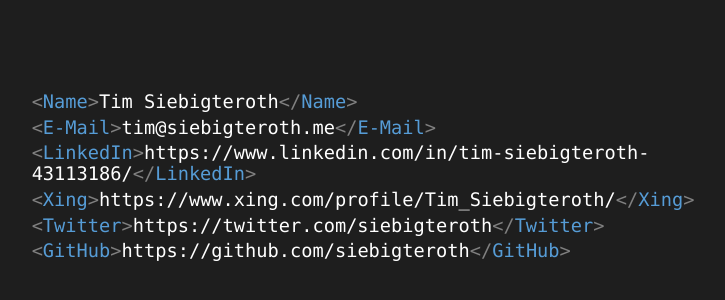
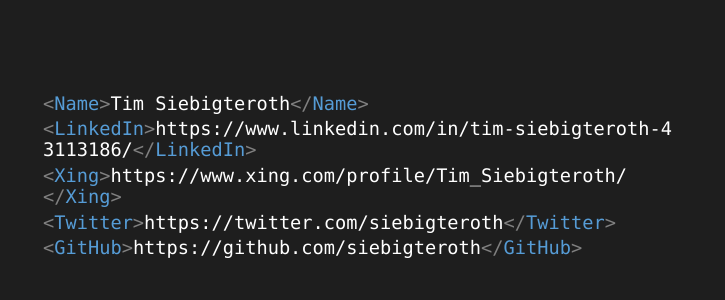
Before and after one commit to siebigteroth/siebigteroth.me, a plain HTML site: page index.html in a window 1280 px wide. Shown: the part 224-524 px from the top of the page, without its empty margins (277-1002 px from the left). Drawn offline with Linux system fonts and the light colour scheme.

Commit message:
Removed mail

```diff
--- a/index.html
+++ b/index.html
@@ -30,6 +30,7 @@
 			a {
 				text-decoration: none;
 				user-select: auto;
+				word-break: break-all;
 			}
 			a:hover {
 				text-decoration: underline;
@@ -63,18 +64,12 @@
 			.line:nth-child(5) {
 				animation-delay: 1000ms;
 			}
-			.line:nth-child(6) {
-				animation-delay: 1200ms;
-			}
 		</style>
 	</head>
 	<body>
 		<div>
 			<div class="line">
 				<span class="bracket">&lt;</span><span class="tag">Name</span><span class="bracket">&gt;</span><span class="text">Tim Siebigteroth</span><span class="bracket">&lt;/</span><span class="tag">Name</span><span class="bracket">&gt;</span>
-			</div>
-			<div class="line">
-				<span class="bracket">&lt;</span><span class="tag">E-Mail</span><span class="bracket">&gt;</span><a href="mailto:tim@siebigteroth.me">tim@siebigteroth.me</a><span class="bracket">&lt;/</span><span class="tag">E-Mail</span><span class="bracket">&gt;</span>
 			</div>
 			<div class="line">
 				<span class="bracket">&lt;</span><span class="tag">LinkedIn</span><span class="bracket">&gt;</span><a href="https://www.linkedin.com/in/tim-siebigteroth-43113186/" target="_blank">https://www.linkedin.com/in/tim-siebigteroth-43113186/</a><span class="bracket">&lt;/</span><span class="tag">LinkedIn</span><span class="bracket">&gt;</span>
```
